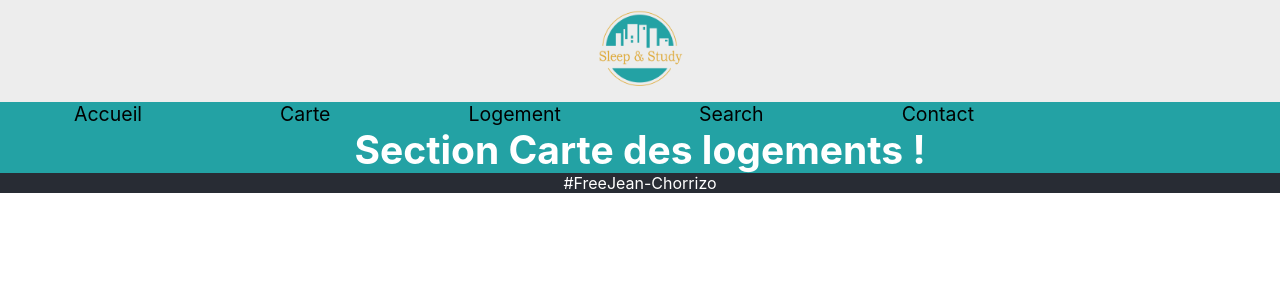
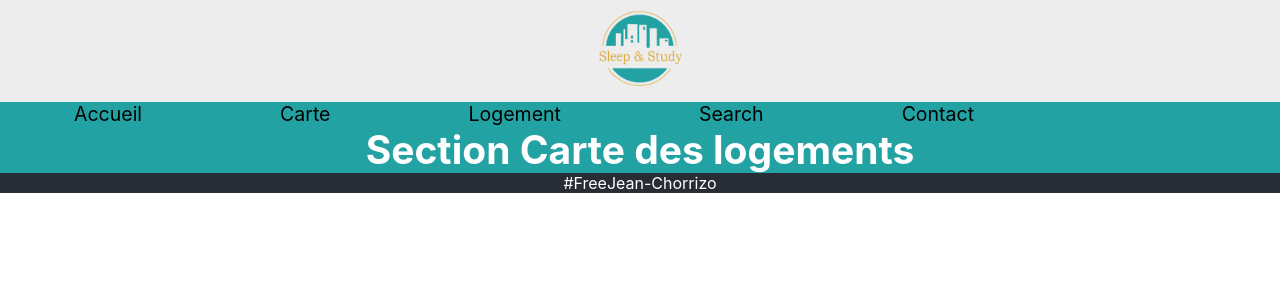
Before and after one commit to Qu3nt174/cpinfo19-s-n-s, a React (Create React App) app: page /Carte in a window 1280 px wide. Shown: the top 300 px of the page. Built offline with nearby package versions, Linux system fonts and the light colour scheme.

Commit message:
removed !

```diff
--- a/src/Carte.js
+++ b/src/Carte.js
@@ -5,7 +5,7 @@ function Carte(){
 
 
     return(
-        <h1>Section Carte des logements ! </h1>
+        <h1>Section Carte des logements</h1>
     )
 }
 
```
